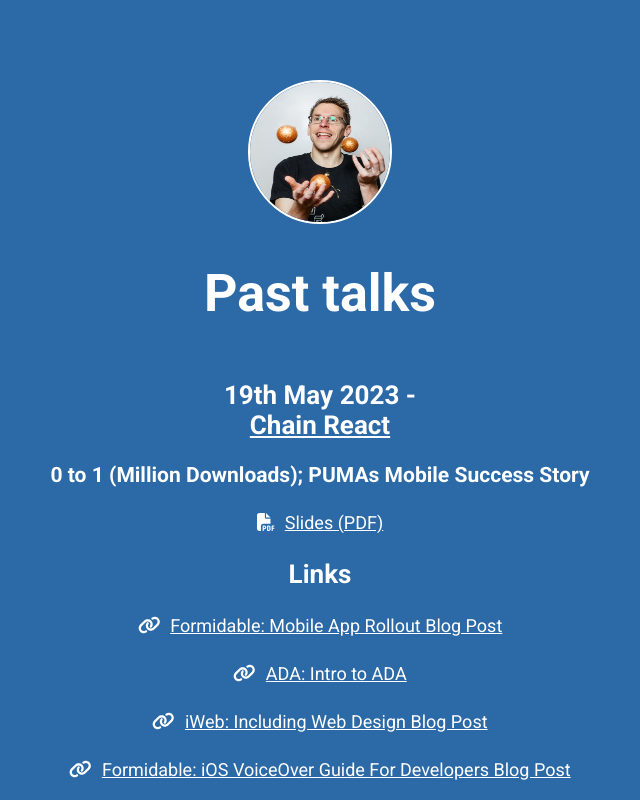
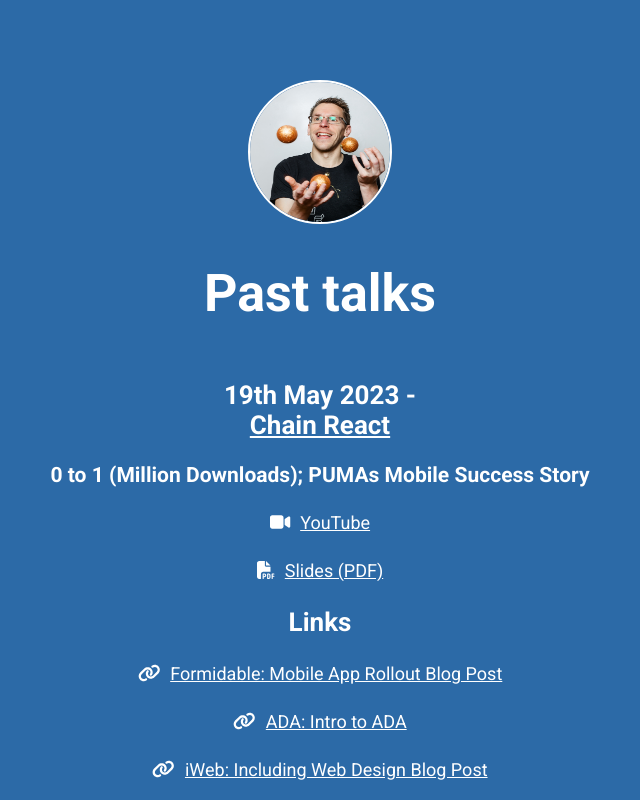
Before and after one commit to robwalkerco/robwalkerco.github.io, a Gatsby site: page /talks in a window 1280 px wide. Shown: the top 800 px of the page, without its empty margins (320-960 px from the left). Built offline with nearby package versions, Linux system fonts and the light colour scheme; Gatsby itself is replaced by a stand-in of ours.

Commit message:
chore: Add Chain React video link

```diff
--- a/src/pages/talks.tsx
+++ b/src/pages/talks.tsx
@@ -36,15 +36,15 @@
 
           <h3>0 to 1 (Million Downloads); PUMAs Mobile Success Story</h3>
 
-          {/* <p>
+          <p>
             <a
-              href="https://www.youtube.com/watch?v=cRbreZz8LHk"
+              href="https://www.youtube.com/watch?v=teuZZTsl_F8"
               target="_blank"
             >
               <FontAwesomeIcon icon={faVideo} />
               YouTube
             </a>
-          </p> */}
+          </p>
 
           <p>
             <a href="/0-to-1-PUMAs-Mobile-Success-Story.pdf" target="_blank">
```
